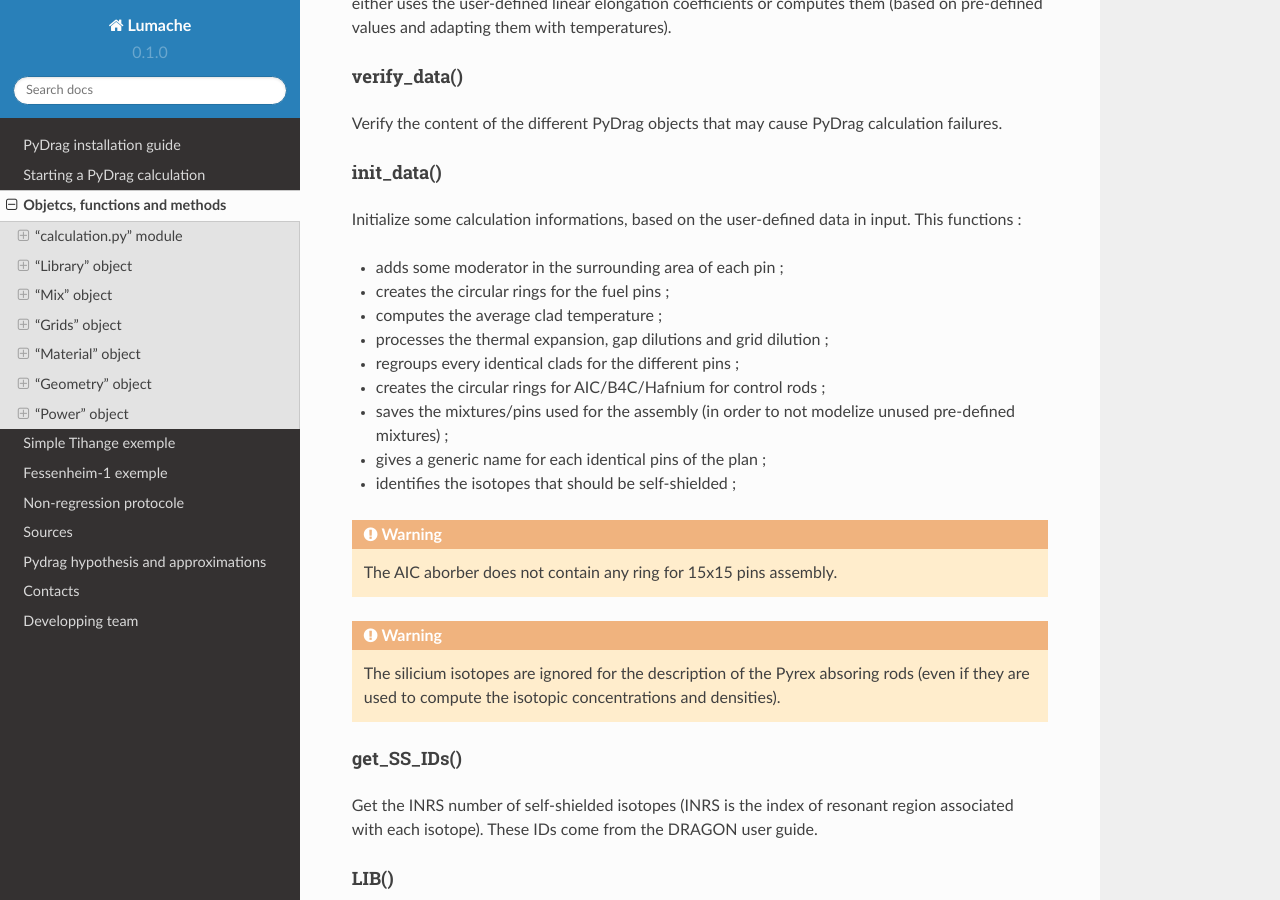
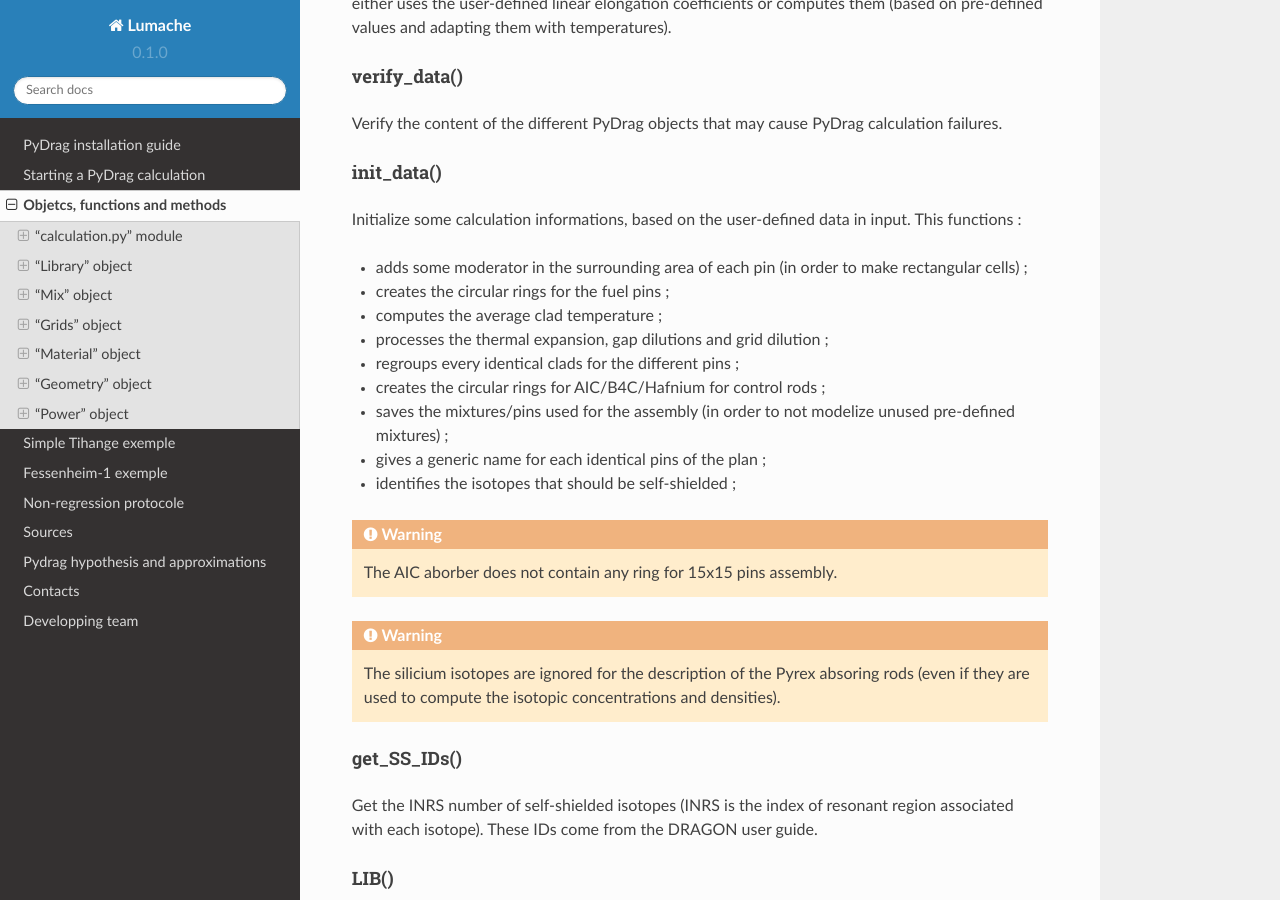
Before and after one commit to Ben105m/rtd-tutorial, a Sphinx documentation site: the page built from docs/source/functions.rst, in a window 1280 px wide and 900 px high, scrolled down 2872 px. Built offline with Sphinx 7.4.7 and the Read the Docs theme 2.0.0, drawn with Linux system fonts in a browser that asks for light colours.

Commit message:
Update functions.rst

```diff
--- a/docs/source/functions.rst
+++ b/docs/source/functions.rst
@@ -115,7 +115,7 @@ init_data()
 
 Initialize some calculation informations, based on the user-defined data in input. This functions :
 
-- adds some moderator in the surrounding area of each pin ;
+- adds some moderator in the surrounding area of each pin (in order to make rectangular cells) ;
 - creates the circular rings for the fuel pins ;
 - computes the average clad temperature ;
 - processes the thermal expansion, gap dilutions and grid dilution ;
```
